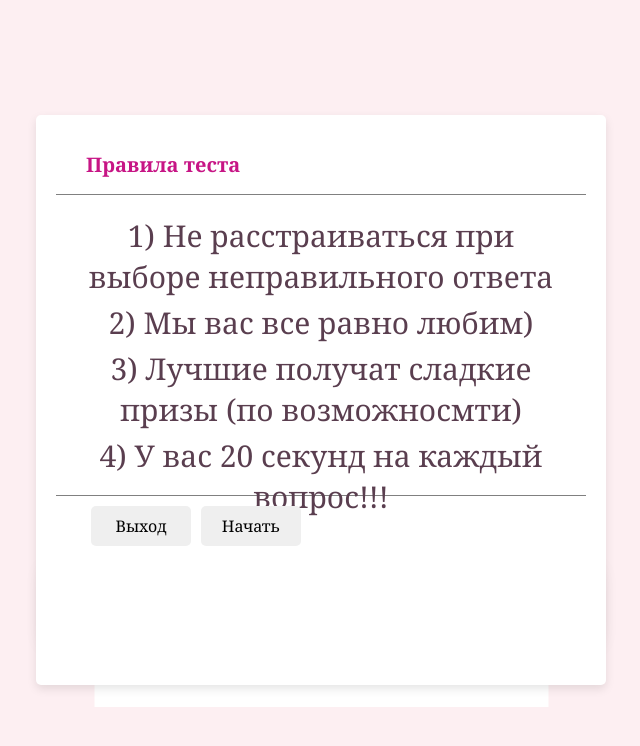
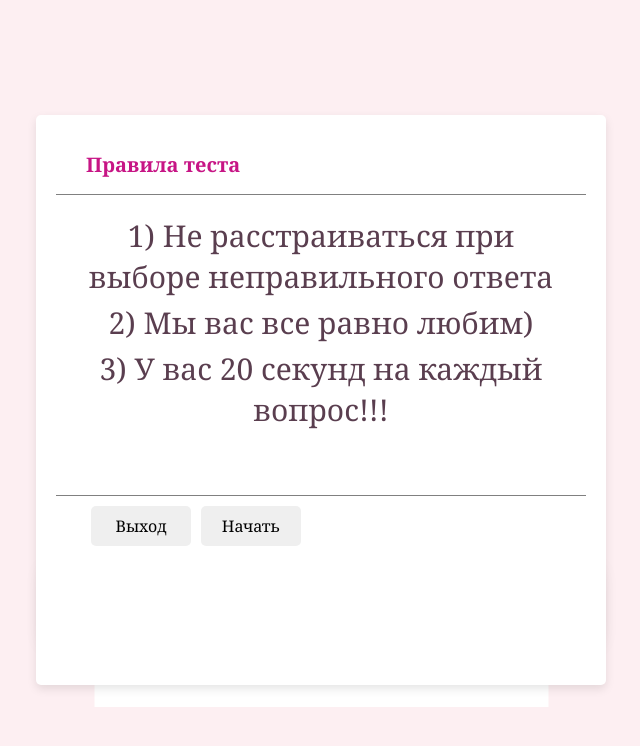
Before and after one commit to EldarAukenov/8march, a plain HTML site: page index.html in a window 1280 px wide. Both pictures are taken after a click on the element "Начать квиз по теме 8 марта". Shown: the whole page, without its empty margins (319-959 px from the left). Drawn offline with Linux system fonts and the light colour scheme.

Commit message:
Update index.html

```diff
--- a/index.html
+++ b/index.html
@@ -21,8 +21,7 @@
 		<div class="info-list">
 			<div class="info-item">1) Не расстраиваться при выборе неправильного ответа</div>
 			<div class="info-item">2) Мы вас все равно любим)</div>
-			<div class="info-item">3) Лучшие получат сладкие призы (по возможносмти)</div>
-			<div class="info-item">4) У вас 20 секунд на каждый вопрос!!!</div>
+			<div class="info-item">3) У вас 20 секунд на каждый вопрос!!!</div>
 			<div class="info-item"></div>
 		</div>
 		<div class="buttons">
```
